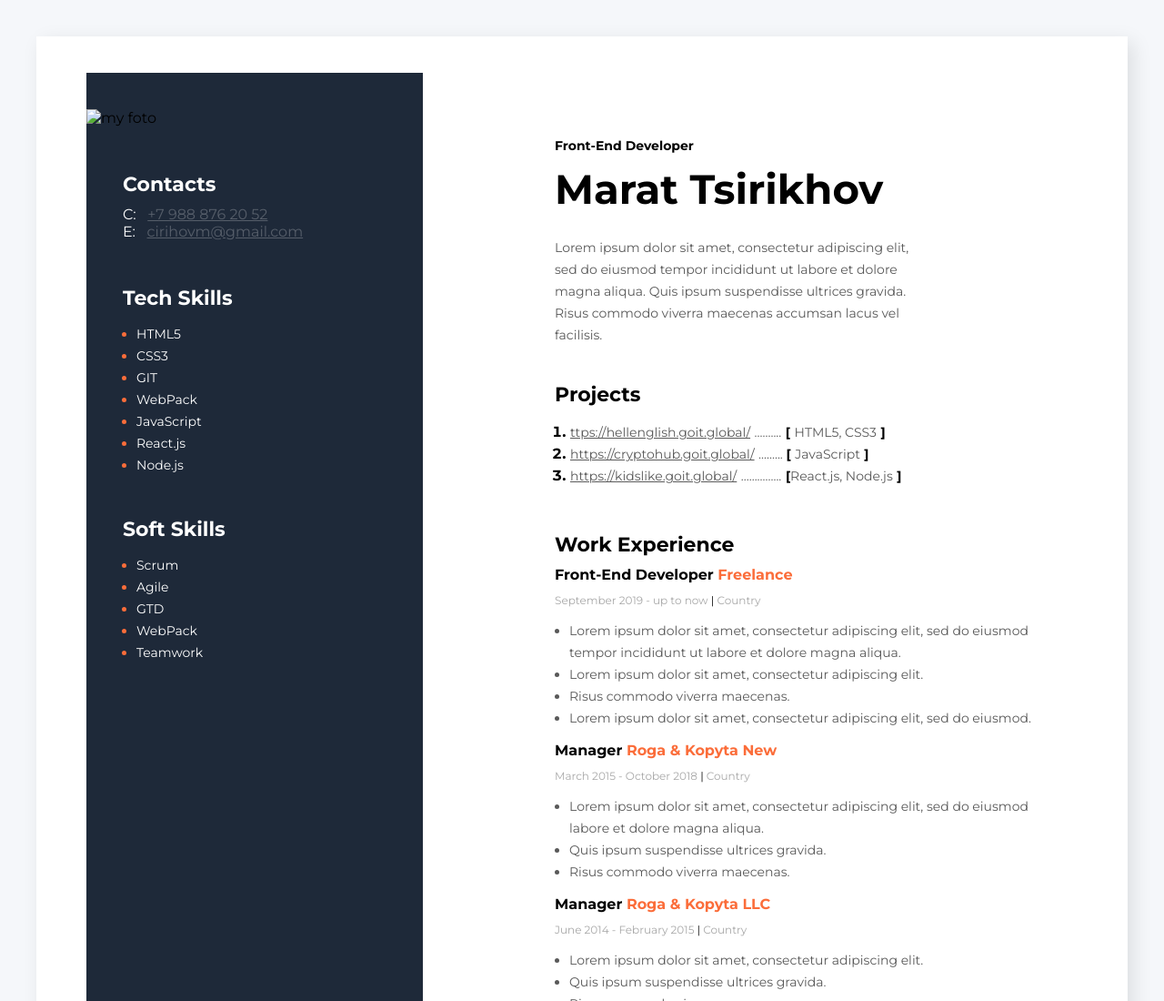
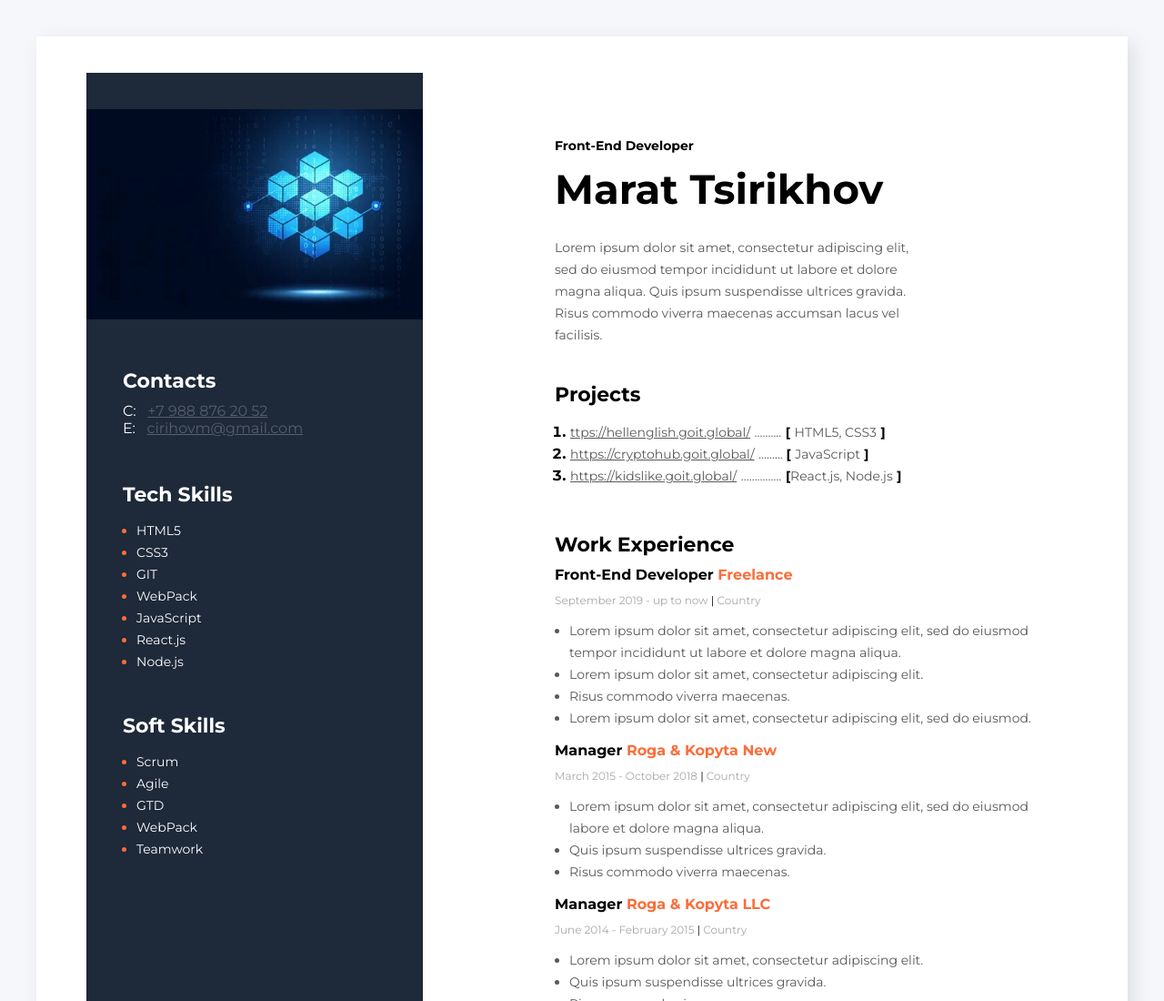
Before and after one commit to tsirikhoff/resume, a plain HTML site: page index.html in a window 1280 px wide. Shown: the top 1100 px of the page at 91% size. Drawn offline with Linux system fonts and the light colour scheme; the site is published under a folder, as on GitHub Pages, so addresses that start at the root find nothing.

Commit message:
Update index.html

```diff
--- a/index.html
+++ b/index.html
@@ -109,7 +109,7 @@
 
              <!--sidebar_section-->
            <aside class = 'sidebar_section'>
-           <img src = '/i.jpg' width="370px" alt = 'my foto' id = 'img'>
+           <img src = 'i.jpg' width="370px" alt = 'my foto' id = 'img'>
 
 
          <!-- <div class ='sidebar_content'> -->
```
